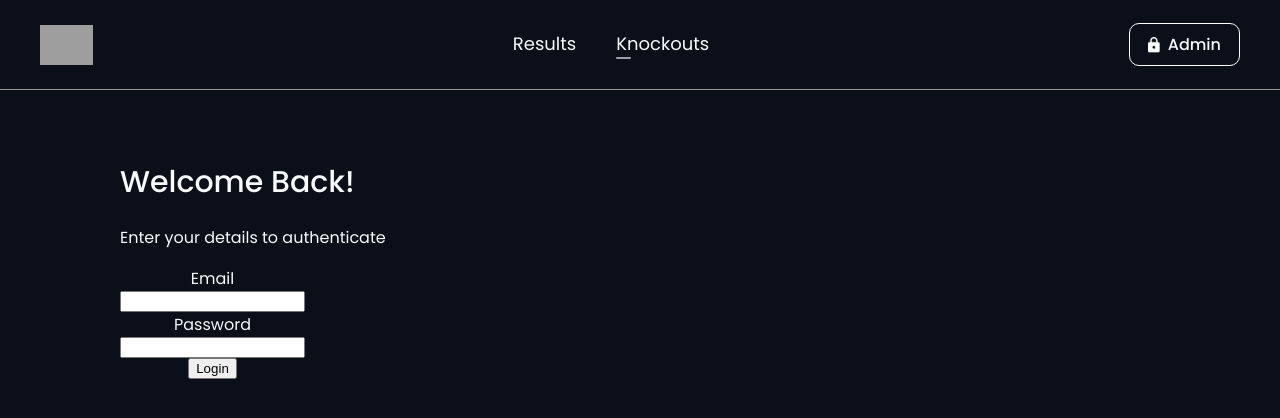
After one commit to DevQuanta/SportFixture, a Flask app: template templates/login.html in a window 1280 px wide. The commit adds this page. Shown: the top 418 px of the page. Run offline with Flask 3, Linux system fonts and the light colour scheme; the template is opened without the code that fills it, so the values that code supplies are empty; grey boxes are pictures that could not be loaded.

Commit message:
Refactored code base with Flask (MVP) and added login page

```diff
--- /dev/null
+++ b/app.py
@@ -0,0 +1,19 @@
+from flask import Flask, render_template
+
+app = Flask(__name__)
+
+@app.route('/')
+def home_page():
+    return render_template('main.html')
+
+
+@app.route('/knockouts')
+def knockouts_page():
+    return render_template('knockouts.html')
+
+@app.route('/login')
+def login_page():
+    return render_template('login.html')
+
+if __name__ == "__main__":
+    app.run(debug=True)
--- a/templates/styles.css
+++ b/static/css/style.css
@@ -1,4 +1,10 @@
 @import url("https://fonts.googleapis.com/css2?family=Poppins:wght@300;400;500;600;700&display=swap");
+
+*,
+*::before,
+*::after {
+  box-sizing: border-box;
+}
 
 body {
   background-color: #0b0f19;
@@ -181,8 +191,8 @@ h1 {
 }
 
 main {
-  padding-left: 150px;
-  padding-right: 150px;
+  padding-left: 120px;
+  padding-right: 120px;
   padding-top: 50px;
 }
 
@@ -283,5 +301,33 @@ main {
 .win-m {
   grid-column: 4;
   grid-row: 2 / 10;
+  justify-self: center;
   align-self: center;
+
+  width: 150px;
 }
+
+/* vertical line */
+.match::after {
+  content: "";
+  position: absolute;
+
+  top: 50%;
+  left: 100%;
+
+  width: 115px;
+  height: 2px;
+
+  transform: translateY(-50%);
+  background-color: #00c0e8;
+}
+
+.login-fields {
+  display: flex;
+  flex-direction: column;
+  width: fit-content;
+  align-items: center;
+}
+
+.login-btn {
+}
--- /dev/null
+++ b/templates/login.html
@@ -0,0 +1,45 @@
+<!doctype html>
+<html>
+  <head>
+    <link
+      rel="stylesheet"
+      href="{{ url_for('static', filename='css/style.css')}}"
+    />
+  </head>
+
+  <body id="knockouts-page">
+    <header class="navbar">
+      <img src="{{ url_for('static', filename='images/logo.png')}}"" />
+
+      <div class="nav-links">
+        <a href="/" class="nav-results">Results</a>
+        <a href="knockouts" class="nav-knockouts">Knockouts</a>
+      </div>
+
+      <button class="admin-btn">
+        <img src="{{ url_for('static', filename='images/Vector.png')}}"" />
+        Admin
+      </button>
+    </header>
+
+    <main>
+        <div class="login-page-container">
+            <h1>Welcome Back!</h1>
+            <p>Enter your details to authenticate</p>
+
+        <div class="login-fields">
+            <label for="user-email">Email</label>
+            <input type="email" id="user-email" name="email" required>
+            <label for="user-password">Password</label>
+            <input type="password" id="use-password" name="password" required>
+
+
+
+            <button class="login-btn">Login</button>
+        </div>
+        </div>
+
+    </main>
+
+    </body>
+    </html>
```
Also changed, not shown: other parts of static/css/style.css (+42 -30 lines), main.py (deleted, +0 -10 lines), templates/admin.html (renamed from admin.html, +13 -40 lines), templates/knockouts.html (renamed from knockouts.html, +11 -6 lines), templates/main.html (renamed from main.html, +10 -7 lines), logo.png (deleted), static/images/Vector.png (renamed from Vector.png), 1 other file.
